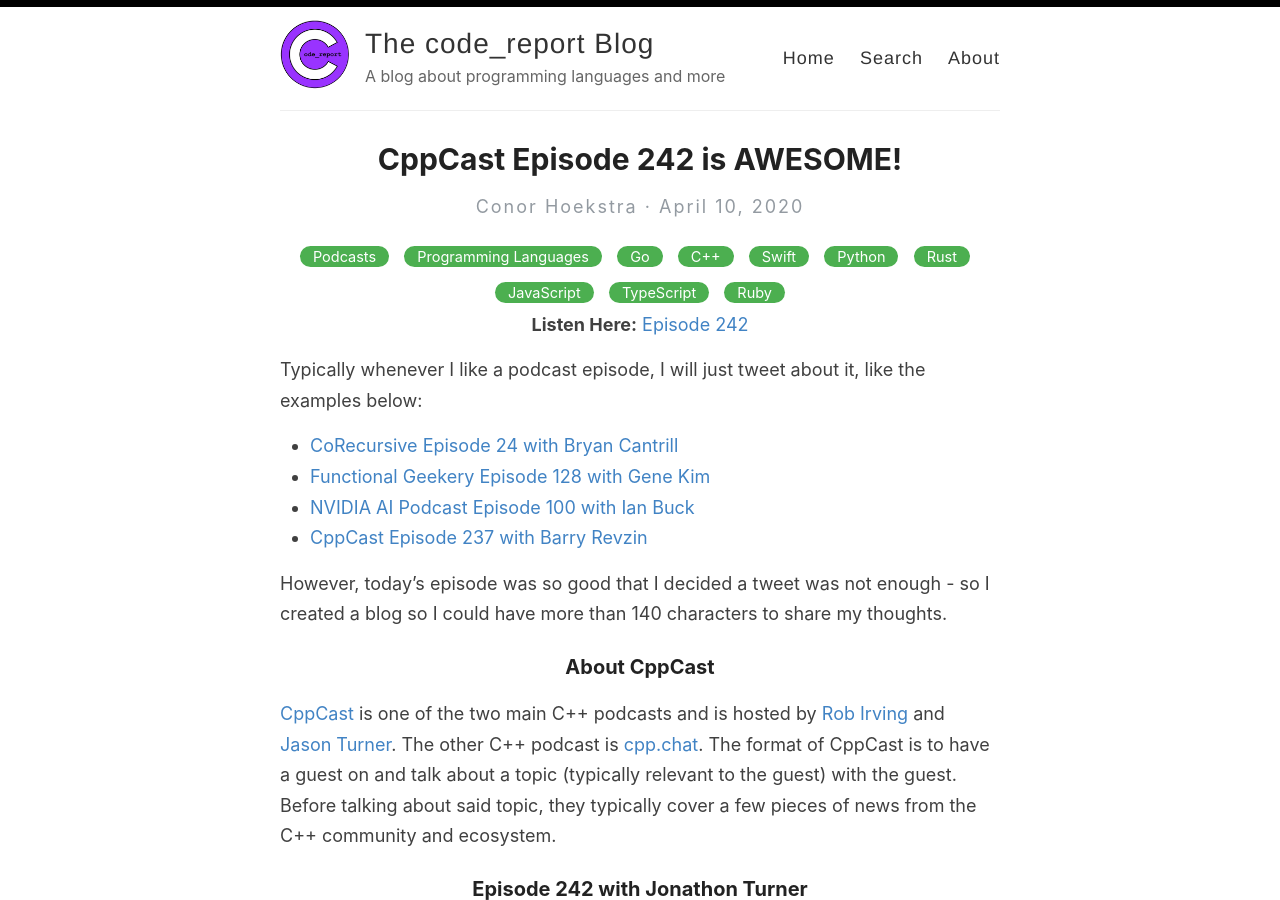
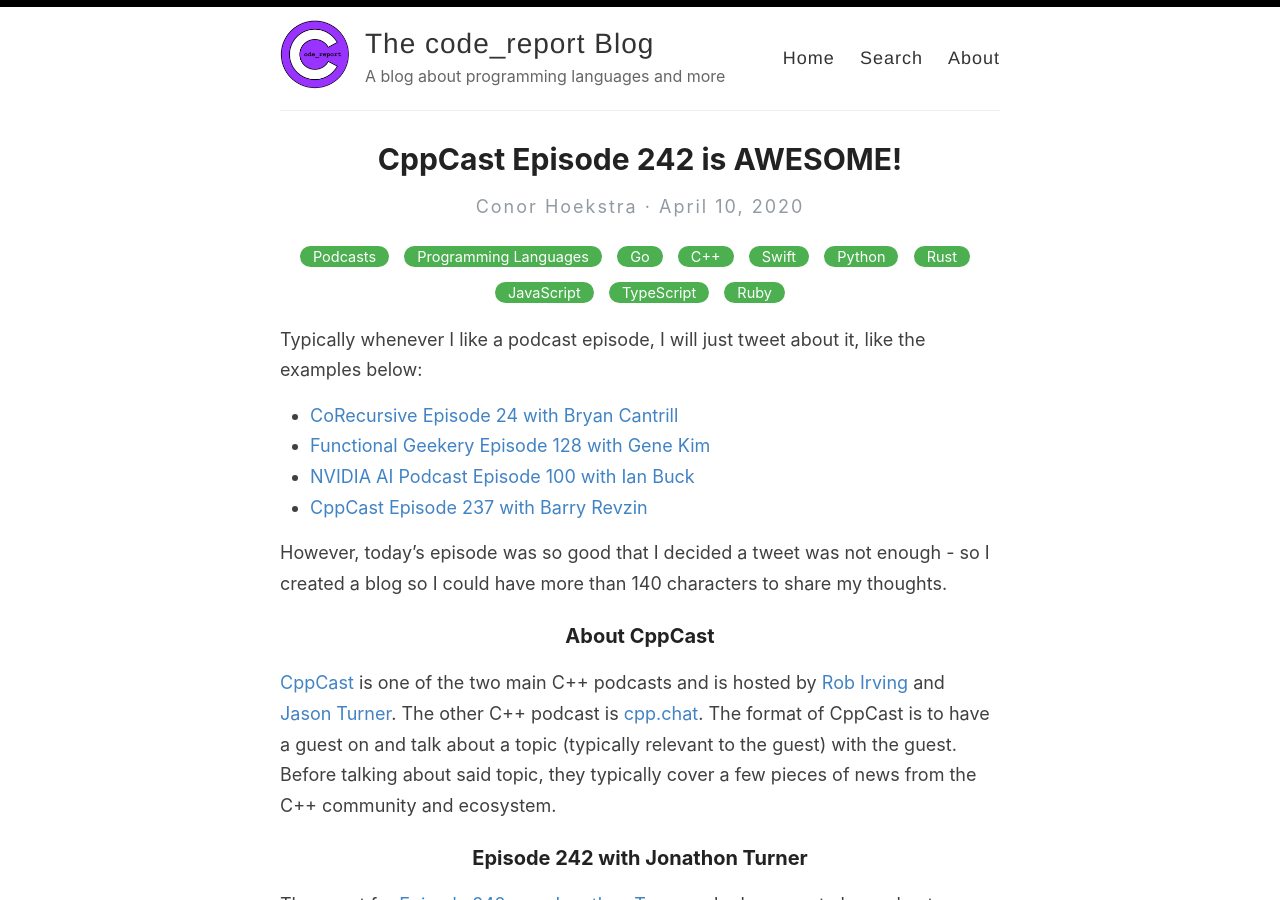
Before and after one commit to codereport/codereport.github.io, a Jekyll site: the page built from _posts/2020-04-10-CppCastEpisode242IsAwesome.md, in a window 1280 px wide and 900 px high. Built offline with Jekyll 4.4.1, drawn with Linux system fonts in a browser that asks for light colours; some of the changed text lies outside the part shown.

Commit message:
Update 2020-04-10-CppCastEpisode242IsAwesome.md

```diff
--- a/_posts/2020-04-10-CppCastEpisode242IsAwesome.md
+++ b/_posts/2020-04-10-CppCastEpisode242IsAwesome.md
@@ -3,8 +3,6 @@
 title:  CppCast Episode 242 is AWESOME!
 categories: [Podcasts,Programming Languages,Go,C++,Swift,Python,Rust,JavaScript,TypeScript,Ruby ]
 ---
-
-<center><b>Listen Here:</b> <a href="https://cppcast.com/nu-programming-languages-jonathan-turner/">Episode 242</a></center>
 
 Typically whenever I like a podcast episode, I will just tweet about it, like the examples below:
 
```
Also changed, not shown: other parts of _posts/2020-04-10-CppCastEpisode242IsAwesome.md (+2 -0 lines).
